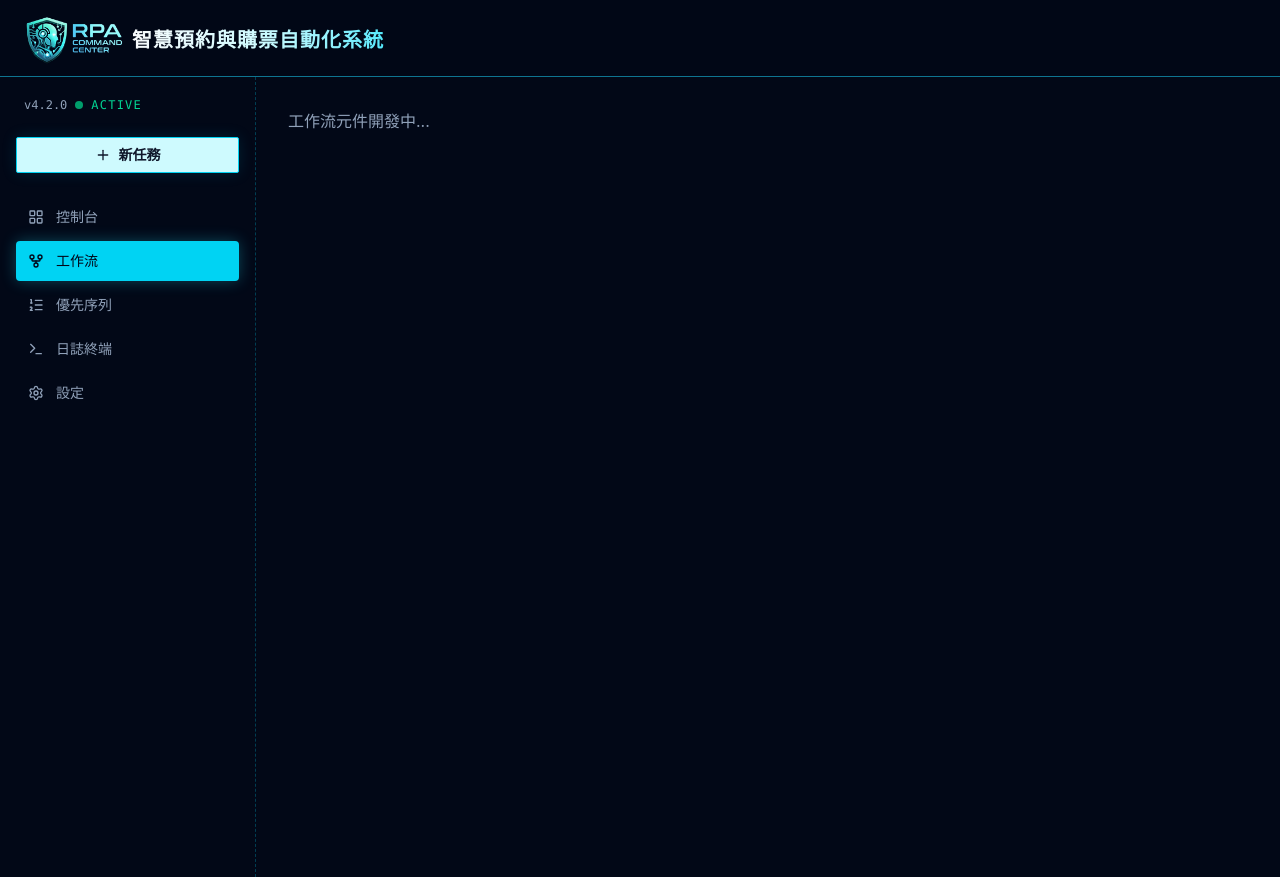
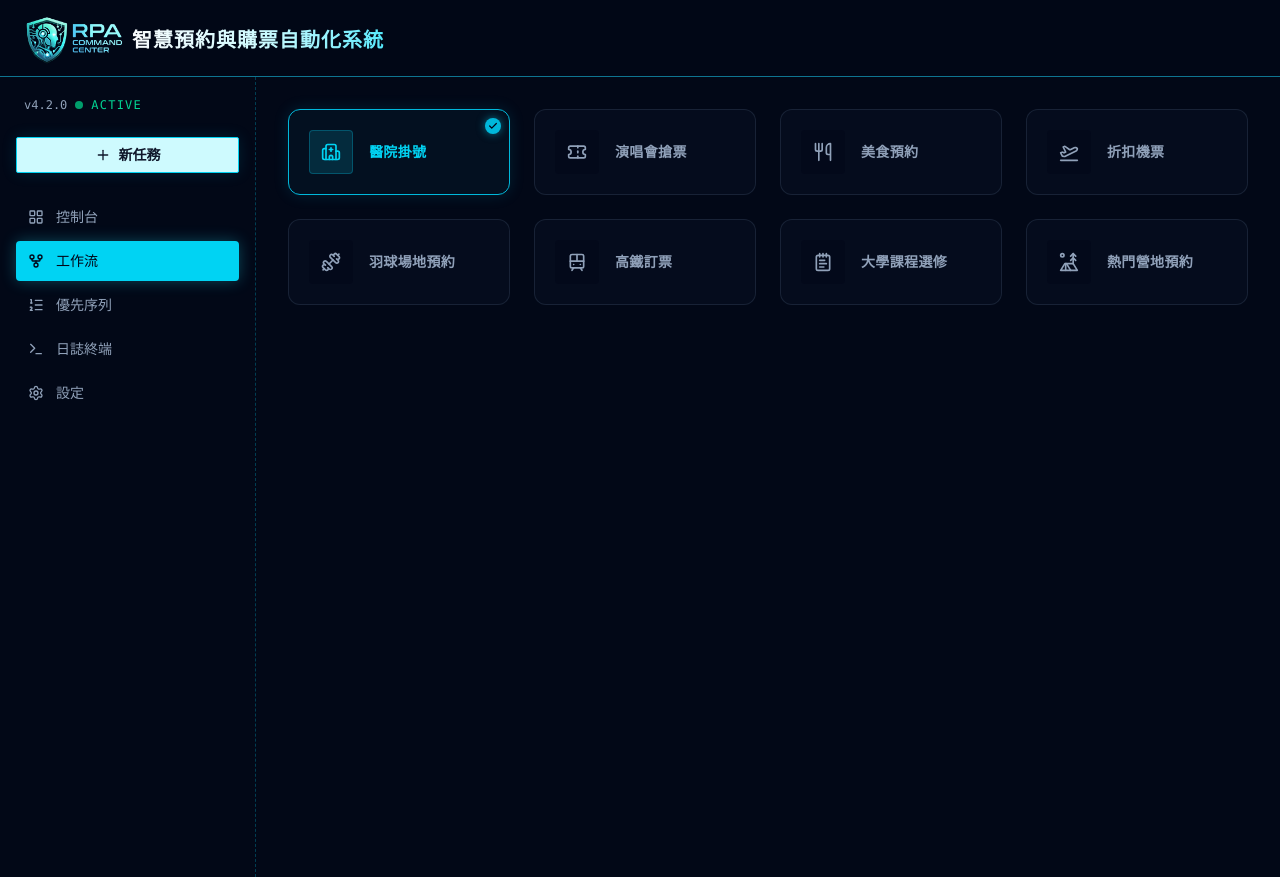
Before and after one commit to Ryan5381/RPA, a React (Vite) app in the folder frontend/: page / in a window 1280 px wide. Both pictures are taken after a click on the button "工作流". Built offline with nearby package versions, Linux system fonts and the light colour scheme.

Commit message:
feat(frontend): implement workflows view base and app selection cards

```diff
--- a/frontend/src/components/RPA.tsx
+++ b/frontend/src/components/RPA.tsx
@@ -2,6 +2,7 @@ import { useState } from "react";
 import { Navbar } from "@/components/common/Navbar";
 import { Sidebar } from "@/components/common/Sidebar";
 import { Dashboard } from "@/components/dashboard/Dashboard";
+import { Workflows } from "@/components/workflows/Workflows";
 
 export const RPA = () => {
   const [activeTab, setActiveTab] = useState("dashboard");
@@ -13,9 +14,7 @@ export const RPA = () => {
         <Sidebar activeTab={activeTab} setActiveTab={setActiveTab} />
         <main className="flex-1 self-start p-6 md:p-8">
           {activeTab === "dashboard" && <Dashboard />}
-          {activeTab === "workflows" && (
-            <div className="text-slate-400">工作流元件開發中...</div>
-          )}
+          {activeTab === "workflows" && <Workflows />}
           {activeTab === "queue" && (
             <div className="text-slate-400">優先序列元件開發中...</div>
           )}
--- /dev/null
+++ b/frontend/src/components/workflows/Cards.tsx
@@ -0,0 +1,75 @@
+import React from "react";
+import { ICON_MAP } from "@/lib/icons";
+import { Check } from "lucide-react";
+
+interface CardsProps {
+  selectedKey: string;
+  onSelect: (key: string) => void;
+}
+
+export const Cards: React.FC<CardsProps> = ({ selectedKey, onSelect }) => {
+  const items = [
+    { key: "hospital", label: "醫院掛號", icon: ICON_MAP["hospital"] },
+    { key: "ticket", label: "演唱會搶票", icon: ICON_MAP["ticket"] },
+    { key: "utensils", label: "美食預約", icon: ICON_MAP["utensils"] },
+    { key: "airplane", label: "折扣機票", icon: ICON_MAP["airplane"] },
+    { key: "gym", label: "羽球場地預約", icon: ICON_MAP["gym"] },
+    { key: "train", label: "高鐵訂票", icon: ICON_MAP["train"] },
+    { key: "school", label: "大學課程選修", icon: ICON_MAP["school"] },
+    { key: "camping", label: "熱門營地預約", icon: ICON_MAP["camping"] },
+  ];
+
+  return (
+    <div className="grid grid-cols-1 sm:grid-cols-2 lg:grid-cols-4 gap-6">
+      {items.map((item) => {
+        const isSelected = selectedKey === item.key;
+        const Icon = item.icon || ICON_MAP["hospital"];
+        return (
+          <div
+            key={item.key}
+            onClick={() => onSelect(item.key)}
+            className={`relative border rounded-xl p-5 cursor-pointer transition-all duration-300 flex items-center gap-4 group overflow-hidden select-none ${
+              isSelected
+                ? "border-cyan-500 bg-cyan-950/20 shadow-[0_0_15px_rgba(6,182,212,0.15)]"
+                : "border-slate-800/80 bg-slate-900/30 hover:border-slate-700/80 hover:bg-slate-900/50"
+            }`}
+          >
+            {/* Hover 發光背景效果 */}
+            <div className="absolute inset-0 bg-linear-to-r from-cyan-500/5 to-blue-500/5 opacity-0 transition-opacity duration-300 group-hover:opacity-100 pointer-events-none" />
+
+            {/* 圖示外框 */}
+            <div
+              className={`w-11 h-11 rounded-lg flex items-center justify-center transition-colors duration-300 shrink-0 ${
+                isSelected
+                  ? "bg-cyan-950/80 text-cyan-400 border border-cyan-500/30"
+                  : "bg-slate-950/50 text-slate-400 group-hover:text-slate-300"
+              }`}
+            >
+              <Icon className="w-5 h-5" />
+            </div>
+
+            {/* 文字標籤 */}
+            <div className="flex-1 min-w-0">
+              <p
+                className={`text-sm font-bold tracking-wide transition-colors duration-300 truncate ${
+                  isSelected
+                    ? "text-cyan-400"
+                    : "text-slate-400 group-hover:text-slate-200"
+                }`}
+              >
+                {item.label}
+              </p>
+            </div>
+
+            {/* 選取狀態指示器 */}
+            {isSelected && (
+              <div className="absolute top-2 right-2 w-4 h-4 rounded-full bg-cyan-500 flex items-center justify-center shadow-[0_0_8px_rgba(6,182,212,0.6)]">
+                <Check className="w-2.5 h-2.5 text-slate-950 stroke-3" />
+              </div>
+            )}
+          </div>
+        );
+      })}
+    </div>
+  );
+};
--- /dev/null
+++ b/frontend/src/components/workflows/Workflows.tsx
@@ -0,0 +1,12 @@
+import { useState } from "react";
+import { Cards } from "./Cards";
+
+export const Workflows = () => {
+  const [selectedKey, setSelectedKey] = useState("hospital");
+
+  return (
+    <div className="space-y-8">
+      <Cards selectedKey={selectedKey} onSelect={setSelectedKey} />
+    </div>
+  );
+};
```
